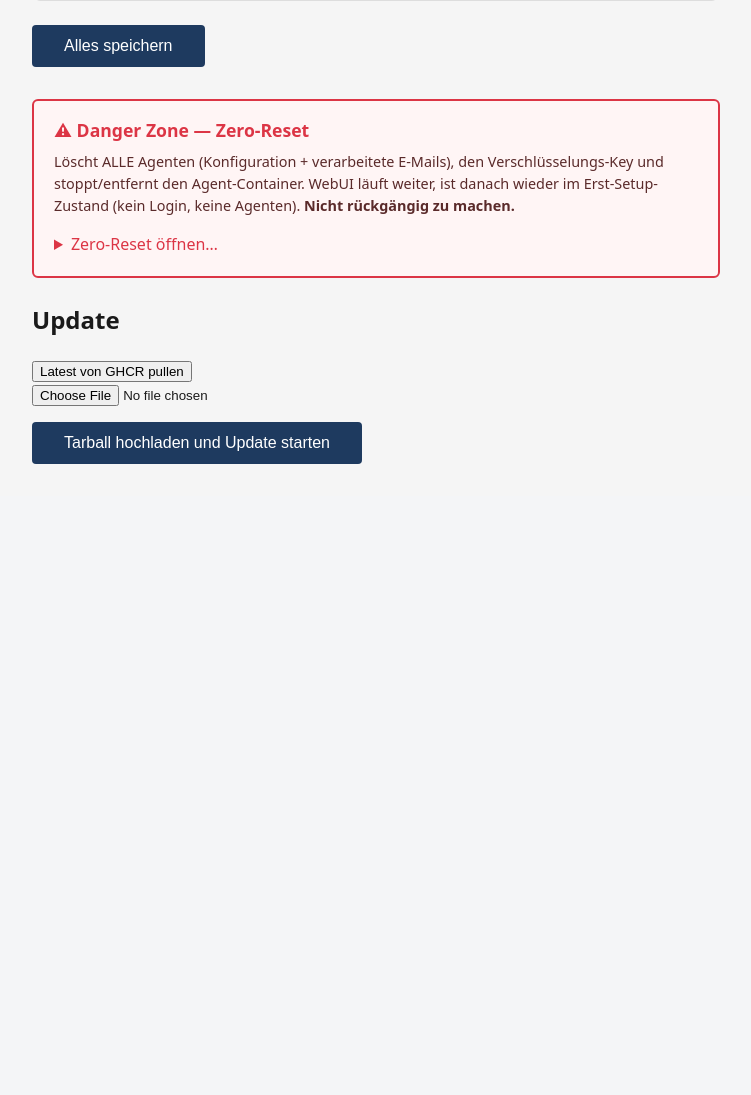
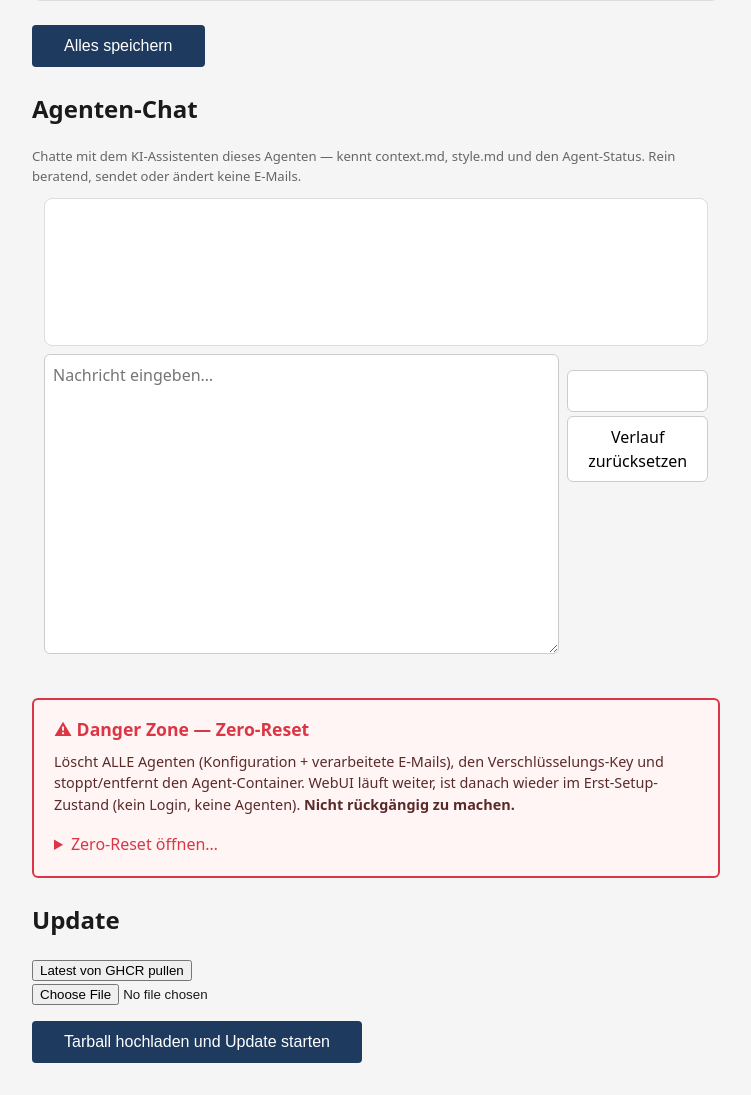
Before and after one commit to EnverShala/vizpatch, a Python web app: template webui/src/templates/index.html in a window 1280 px wide. Shown: the part 3754-4849 px from the top of the page, without its empty margins (264-1015 px from the left). Before the commit the page ends 4218 px from the top, so only its background shows below. Run offline with Jinja, Linux system fonts and the light colour scheme; the template is opened without the code that fills it: most values are stand-ins (such as "Sample title", 1, 10 or a date in 2020).

Commit message:
feat(07-04): Chat-Bereich pro Agent im Haupt-WebUI — geteiltes _chat.html-Partial
- webui/src/templates/_chat.html neu: einzige Markup-Quelle fuer den Chat-Body
  (chat-root/chat-log/chat-form), von chat.html (embed-Route) UND index.html
  per {% include %} eingebunden (CHAT-01, kein Markup-Duplikat, T-07-14)
- chat.html referenziert das Fragment jetzt statt es zu duplizieren; body
  bekommt Klasse "chat-standalone" fuer die volle-Viewport-Hoehe
- index.html: neuer Chat-Bereich (section.chat-section) innerhalb des
  {% if agent_id %}-Blocks, laedt /static/chat.css + /static/chat.js einmalig
- chat.css: Hoehen-Regeln (100vh, html/body-Reset) auf body.chat-standalone
  gescopet statt global — verhindert, dass das Partial beim Einbetten ins
  Haupt-WebUI das gesamte Seitenlayout kaputt macht (Rule 1 Bugfix)
- 3 neue Tests in test_endpoints_chat.py: Chat-Marker im Haupt-WebUI, kein
  Chat-Bereich ohne gewaehlten Agent, identisches Fragment in embed + index

```diff
--- /dev/null
+++ b/webui/src/templates/_chat.html
@@ -0,0 +1,10 @@
+<div id="chat-root" data-agent-id="{{ agent_id }}">
+  <div id="chat-log" aria-live="polite"></div>
+  <form id="chat-form">
+    <textarea id="chat-input" rows="2" placeholder="Nachricht eingeben…" required></textarea>
+    <div id="chat-controls">
+      <button type="submit" id="chat-send-btn">Senden</button>
+      <button type="button" id="chat-reset-btn">Verlauf zurücksetzen</button>
+    </div>
+  </form>
+</div>
--- a/webui/src/templates/index.html
+++ b/webui/src/templates/index.html
@@ -304,6 +304,14 @@ async function relearnStyle(btn) {
   }
 }
 </script>
+
+<link rel="stylesheet" href="/static/chat.css">
+<section class="chat-section">
+  <h2>Agenten-Chat</h2>
+  <p class="hint">Chatte mit dem KI-Assistenten dieses Agenten — kennt context.md, style.md und den Agent-Status. Rein beratend, sendet oder ändert keine E-Mails.</p>
+  {% include "_chat.html" %}
+</section>
+<script src="/static/chat.js"></script>
 {% endif %}
 
 <section class="danger-zone">
--- a/webui/static/chat.css
+++ b/webui/static/chat.css
@@ -1,9 +1,14 @@
 /* Minimales Chat-Styling für das chrome-lose Partial (D-61) — nur lokale Regeln,
- * keine externen @import/url(). */
-html, body {
+ * keine externen @import/url(). Wird von ZWEI Kontexten geladen (07-04,
+ * CHAT-01/CHAT-05 — eine Markup-Quelle über _chat.html):
+ * (a) dem eigenstaendigen chrome-losen chat.html (Klasse "chat-standalone"
+ *     auf <body> — volle Viewport-Hoehe, eigener Rahmen);
+ * (b) dem eingebetteten Chat-Bereich im Haupt-WebUI (index.html, OHNE die
+ *     Klasse) — dort bleibt style.css/base.html-Chrome unangetastet, der
+ *     Chat-Bereich bekommt stattdessen eine feste Hoehe statt 100vh. */
+body.chat-standalone {
   margin: 0;
   padding: 0;
-  height: 100%;
   font-family: system-ui, -apple-system, "Segoe UI", sans-serif;
   background: #f5f5f5;
 }
@@ -11,9 +16,13 @@ html, body {
 #chat-root {
   display: flex;
   flex-direction: column;
-  height: 100vh;
+  height: 480px;
   box-sizing: border-box;
   padding: 0.75rem;
+}
+
+body.chat-standalone #chat-root {
+  height: 100vh;
 }
 
 #chat-log {
```
Also changed, not shown: webui/src/templates/chat.html (+2 -11 lines), webui/tests/test_endpoints_chat.py (+64 -0 lines).
